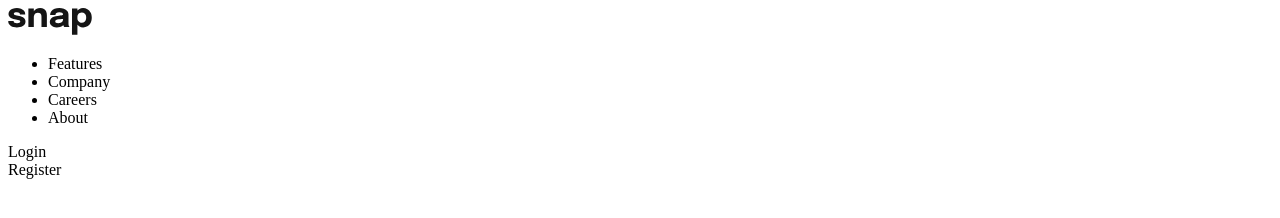
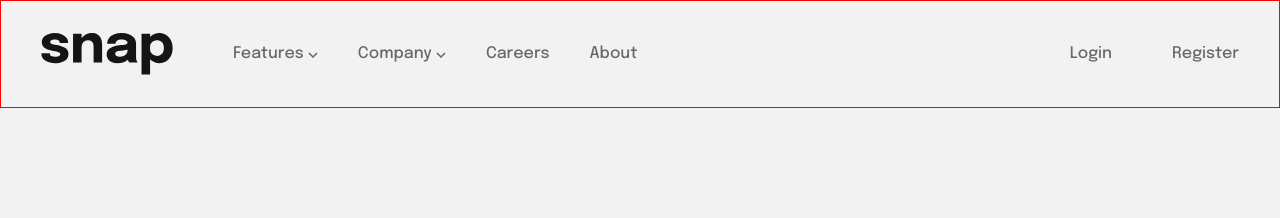
Before and after one commit to asingh714/components-hero-section, a plain HTML site: page index.html in a window 1280 px wide. Drawn offline with Linux system fonts and the light colour scheme.

Commit message:
added basic styling for the header component

```diff
--- a/index.html
+++ b/index.html
@@ -17,21 +17,42 @@
       href="https://fonts.googleapis.com/css2?family=Epilogue:wght@500;700&display=swap"
       rel="stylesheet"
     />
+    <link rel="stylesheet" href="css/index.css" />
     <title>Snap</title>
   </head>
   <body>
     <header>
-      <img src="./images/logo.svg" alt="snap logo" />
+      <img src="./images/logo.svg" alt="snap logo" class="main-logo" />
       <nav>
-        <ul>
-          <li>Features</li>
-          <li>Company</li>
+        <ul class="nav-links-container">
+          <li>
+            Features
+            <svg width="10" height="6" xmlns="http://www.w3.org/2000/svg">
+              <path
+                stroke="#686868"
+                stroke-width="1.5"
+                fill="none"
+                d="m1 1 4 4 4-4"
+              />
+            </svg>
+          </li>
+          <li>
+            Company
+            <svg width="10" height="6" xmlns="http://www.w3.org/2000/svg">
+              <path
+                stroke="#686868"
+                stroke-width="1.5"
+                fill="none"
+                d="m1 1 4 4 4-4"
+              />
+            </svg>
+          </li>
           <li>Careers</li>
           <li>About</li>
         </ul>
         <div class="nav-button-container">
-          <div>Login</div>
-          <div>Register</div>
+          <div class="nav-button">Login</div>
+          <div class="nav-button round-button">Register</div>
         </div>
       </nav>
     </header>
--- /dev/null
+++ b/less/global.less
@@ -0,0 +1,14 @@
+*,
+*::before,
+*::after {
+  box-sizing: border-box;
+}
+
+html {
+  font-size: 62.5%;
+}
+
+html,
+body {
+  font-family: "Epilogue", sans-serif;
+}
--- /dev/null
+++ b/less/index.less
@@ -0,0 +1,59 @@
+@import "reset.less";
+@import "variables.less";
+@import "global.less";
+
+body {
+  background-color: @light-grey;
+}
+
+header {
+  display: flex;
+  flex-direction: row;
+  // justify-content: center;
+  padding: 3.2rem 4rem;
+  // border: 1px solid red;
+
+  .main-logo {
+    flex-grow: 1;
+    margin-right: 2rem;
+  }
+
+  nav {
+    display: flex;
+    flex-direction: row;
+    flex-grow: 9;
+    // border: 1px solid purple;
+    .nav-links-container,
+    .nav-button-container {
+      display: flex;
+      align-items: center;
+    }
+
+    .nav-links-container {
+      // border: 1px solid green;
+      justify-content: space-between;
+      // width: 80%;
+      // flex-grow: 2;
+      li {
+        margin-left: 4rem;
+      }
+    }
+
+    .nav-button-container {
+      // flex-grow: 1;
+      justify-content: space-between;
+      // border: 1px solid pink;
+      margin-left: auto;
+
+      .round-button {
+        margin-left: 6rem;
+      }
+    }
+
+    li,
+    .nav-button {
+      color: @medium-gray;
+      font-size: @small-text;
+    }
+  }
+}
--- /dev/null
+++ b/less/reset.less
@@ -0,0 +1,124 @@
+html,
+body,
+div,
+span,
+applet,
+object,
+iframe,
+h1,
+h2,
+h3,
+h4,
+h5,
+h6,
+p,
+blockquote,
+pre,
+a,
+abbr,
+acronym,
+address,
+big,
+cite,
+code,
+del,
+dfn,
+em,
+img,
+ins,
+kbd,
+q,
+s,
+samp,
+small,
+strike,
+strong,
+sub,
+sup,
+tt,
+var,
+b,
+u,
+i,
+center,
+dl,
+dt,
+dd,
+ol,
+ul,
+li,
+fieldset,
+form,
+label,
+legend,
+table,
+caption,
+tbody,
+tfoot,
+thead,
+tr,
+th,
+td,
+article,
+aside,
+canvas,
+details,
+embed,
+figure,
+figcaption,
+footer,
+header,
+hgroup,
+menu,
+nav,
+output,
+ruby,
+section,
+summary,
+time,
+mark,
+audio,
+video {
+  margin: 0;
+  padding: 0;
+  border: 0;
+  font-size: 100%;
+  font: inherit;
+  vertical-align: baseline;
+}
+/* HTML5 display-role reset for older browsers */
+article,
+aside,
+details,
+figcaption,
+figure,
+footer,
+header,
+hgroup,
+menu,
+nav,
+section {
+  display: block;
+}
+body {
+  line-height: 1;
+}
+ol,
+ul {
+  list-style: none;
+}
+blockquote,
+q {
+  quotes: none;
+}
+blockquote:before,
+blockquote:after,
+q:before,
+q:after {
+  content: "";
+  content: none;
+}
+table {
+  border-collapse: collapse;
+  border-spacing: 0;
+}
--- /dev/null
+++ b/less/variables.less
@@ -0,0 +1,11 @@
+@large-text: 8rem;
+@medium-text: 2.8rem;
+@small-text: 1.6rem;
+@button-text: 2.8rem;
+
+@light-grey: #f2f2f2;
+@black: #151515;
+@medium-gray: #686868;
+@light-gray: #adadad;
+@almost-white: #fafafa;
+@white: #ffffff;
```
Also changed, not shown: css/index.css (added), images/client-audiophile.svg (added), images/client-databiz.svg (added), images/client-maker.svg (added), images/client-meet.svg (added), images/icon-arrow-down.svg (added), images/icon-arrow-up.svg (added), images/icon-calendar.svg (added), images/icon-close-menu.svg (added), images/icon-menu.svg (added), images/icon-planning.svg (added), images/icon-reminders.svg (added), images/icon-todo.svg (added), images/image-hero-desktop.png (added), 1 more files.
